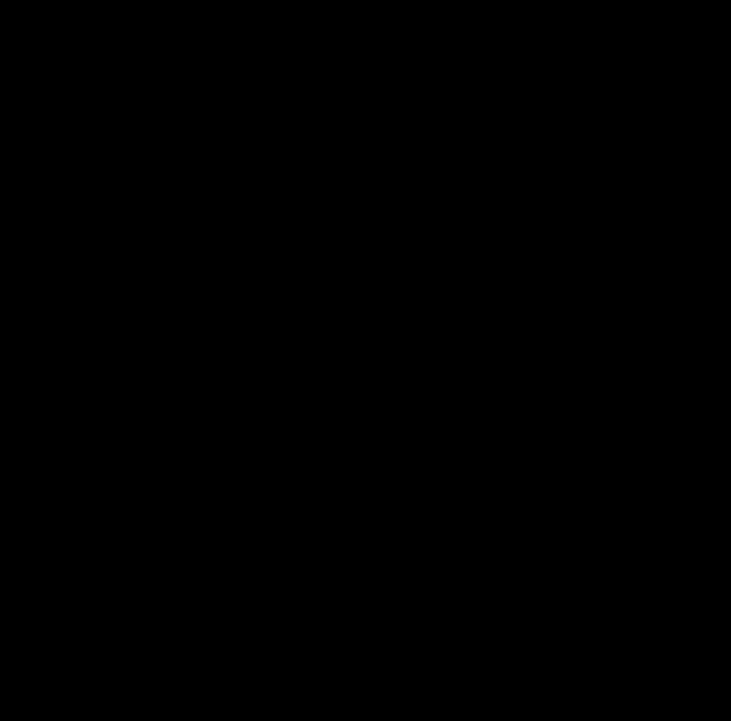
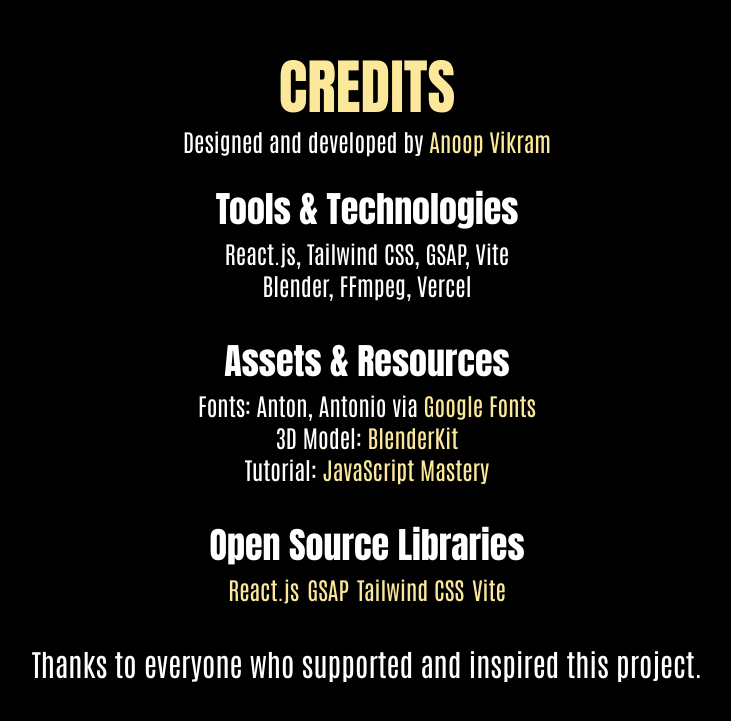
Before and after one commit to anoopvikram/Car-Showcase, a React (Vite) app: page / in a window 1280 px wide. Shown: the part 3455-4176 px from the top of the page, without its empty margins (273-1004 px from the left). Before the commit the page ends 3452 px from the top, so only its background shows below. Built offline with nearby package versions, Linux system fonts and the light colour scheme.

Commit message:
added credits page.

```diff
--- a/src/App.jsx
+++ b/src/App.jsx
@@ -6,6 +6,7 @@
 import { Spec } from './Pages/Spec';
 import { Contact } from './Pages/Contact';
 import VideoBackground from './components/VideoBackground';
+import { Credits } from './Pages/Credits';
 
 
 gsap.registerPlugin(ScrollTrigger, SplitText);
@@ -19,6 +20,7 @@
       <About/>
       <Spec/>
       <Contact/>
+      <Credits/>
     </main>
   )
 }
--- /dev/null
+++ b/src/Pages/Credits.jsx
@@ -0,0 +1,34 @@
+import React from 'react'
+
+export const Credits = () => {
+  return (
+    <section id="credits">
+        <h2 className='head'>CREDITS</h2>
+        <p>Designed and developed by <a href="https://anoop-portfolio-orcin.vercel.app/" target="_blank" rel="noopener noreferrer">Anoop Vikram</a></p>
+
+        <h2>Tools & Technologies</h2>
+        <ul>
+            <li>React.js, Tailwind CSS, GSAP, Vite</li>
+            <li>Blender, FFmpeg, Vercel</li>
+        </ul>
+
+         <h2>Assets & Resources</h2>
+        <ul>
+            <li>Fonts: Anton, Antonio via <a href="https://fonts.google.com/" target="_blank" rel="noopener noreferrer">Google Fonts</a></li>
+            <li>3D Model: <a href="https://www.blenderkit.com/" target="_blank" rel="noopener noreferrer">BlenderKit</a></li>
+            <li>Tutorial: <a href="https://www.youtube.com/@javascriptmastery" target="_blank" rel="noopener noreferrer">JavaScript Mastery</a></li>
+        </ul>
+
+        <h2>Open Source Libraries</h2>
+        <ul className='libraries'>
+            <li><a href="https://react.dev" target="_blank" rel="noopener noreferrer">React.js</a></li>
+            <li><a href="https://greensock.com/gsap/" target="_blank" rel="noopener noreferrer">GSAP</a></li>
+            <li><a href="https://tailwindcss.com/" target="_blank" rel="noopener noreferrer">Tailwind CSS</a></li>
+            <li><a href="https://vitejs.dev/" target="_blank" rel="noopener noreferrer">Vite</a></li>
+        </ul>
+
+        <p className="note">Thanks to everyone who supported and inspired this project.</p>
+
+    </section>
+  )
+}
--- a/src/components/VideoBackground.jsx
+++ b/src/components/VideoBackground.jsx
@@ -10,7 +10,7 @@
   useEffect(() => {
     const video = videoRef.current;
 
-    // Home section: 0s to 5s
+    // Home section
     ScrollTrigger.create({
       trigger: "#home",
       start: "top top",
@@ -22,7 +22,7 @@
       },
     });
 
-    // About section: 6s to 10s
+    // About section
     ScrollTrigger.create({
       trigger: "#about",
       start: "top top",
@@ -34,7 +34,7 @@
       },
     });
 
-   // About section: 6s to 10s
+   // About section
     ScrollTrigger.create({
       trigger: "#spec",
       start: "top top",
@@ -42,7 +42,19 @@
       scrub: true,
       onUpdate: (self) => {
         const progress = self.progress;
-        video.currentTime = 9 + progress * (14 - 9);
+        video.currentTime = 9 + progress * (12 - 9);
+      },
+    });
+
+    // Contact section
+    ScrollTrigger.create({
+      trigger: "#contact",
+      start: "top top",
+      end: "bottom top",
+      scrub: true,
+      onUpdate: (self) => {
+        const progress = self.progress;
+        video.currentTime = 12 + progress * (15 - 12);
       },
     });
 
--- a/src/index.css
+++ b/src/index.css
@@ -278,4 +278,37 @@
         }
     }
 
+    #credits{
+        @apply w-full relative z-10 min-h-dvh text-center py-5 bg-[#00000090];
+
+        h2{
+            @apply font-Anton text-4xl mb-2
+        }
+
+        .head{
+            @apply text-6xl mt-10 text-yellow
+        }
+
+        p, ul{
+            @apply font-Antonio text-2xl mb-2 pb-8
+        }
+
+        .libraries{
+            @apply flex flex-row justify-center gap-2
+        }
+
+        a {
+            @apply text-yellow no-underline transition duration-300;
+
+            &:hover {
+                @apply text-yellow;
+                text-shadow: 0 0 8px #fce89a, 0 0 16px #fce89a;
+            }
+        }
+
+        .note{
+            @apply text-3xl
+        }
+    }
+
 }
```
